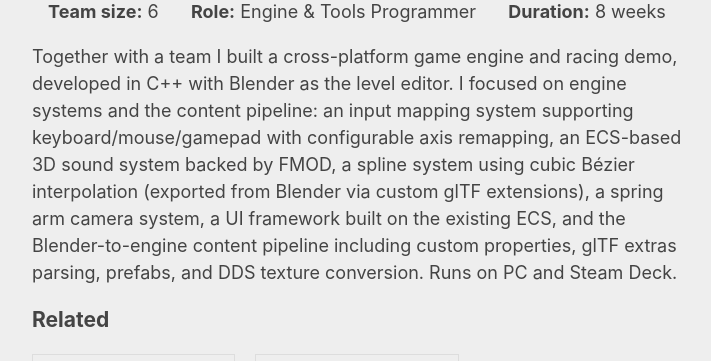
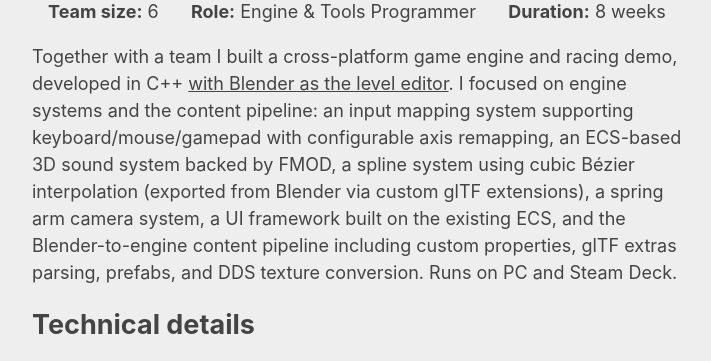
Before and after one commit to bakjedev/bakjedev.github.io, a Jekyll site: the page built from _projects/beetle.md, in a window 1280 px wide and 1171 px high, cut to the strip 461-822 px from the top of the window. Shown: the whole strip, without its empty margins (283-994 px from the left). Built offline with Jekyll 4.4.1, drawn with Linux system fonts in a browser that asks for light colours.

Commit message:
Rename related to technical details, add link, add styling for that link.

```diff
--- a/_projects/beetle.md
+++ b/_projects/beetle.md
@@ -12,8 +12,9 @@
 - **Duration:** 8 weeks
 {:.project-table}
 
-Together with a team I built a cross-platform game engine and racing demo, developed in C++ with Blender as the level editor. I focused on engine systems and the content pipeline: an input mapping system supporting keyboard/mouse/gamepad with configurable axis remapping, an ECS-based 3D sound system backed by FMOD, a spline system using cubic Bézier interpolation (exported from Blender via custom glTF extensions), a spring arm camera system, a UI framework built on the existing ECS, and the Blender-to-engine content pipeline including custom properties, glTF extras parsing, prefabs, and DDS texture conversion. Runs on PC and Steam Deck.
+Together with a team I built a cross-platform game engine and racing demo, developed in C++ [with Blender as the level editor](../_pages/blender_extras). I focused on engine systems and the content pipeline: an input mapping system supporting keyboard/mouse/gamepad with configurable axis remapping, an ECS-based 3D sound system backed by FMOD, a spline system using cubic Bézier interpolation (exported from Blender via custom glTF extensions), a spring arm camera system, a UI framework built on the existing ECS, and the Blender-to-engine content pipeline including custom properties, glTF extras parsing, prefabs, and DDS texture conversion. Runs on PC and Steam Deck.
+{:.project-details}
 
-### Related
+## Technical details
 
 {% include related_posts.html project="beetle" %}
--- a/assets/style.css
+++ b/assets/style.css
@@ -134,6 +134,11 @@
   color: inherit;
 }
 
+.project-details a,
+.project-details a:visited {
+  color:inherit;
+}
+
 @media (max-width: 600px) {
   body {
     margin: auto;
```
